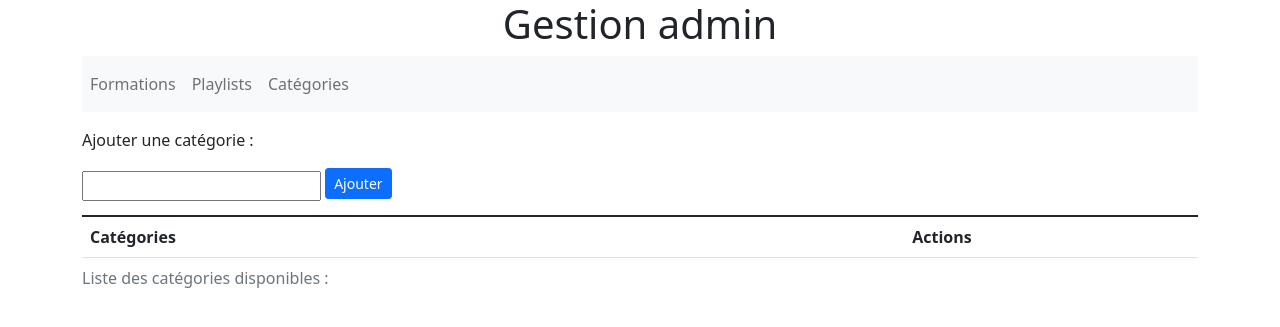
After one commit to Jossua91/mediatekformation, a Symfony app: template templates/pages/admin/categories/categories.html.twig in a window 1280 px wide. The commit adds this page. Shown: the top 327 px of the page. Run offline with Twig, Linux system fonts and the light colour scheme; the template is opened without the code that fills it, so the values that code supplies are empty; some libraries are stand-ins or nearby versions.

Commit message:
(M2) Tâche 3 : gérer les catégories (3h)

```diff
--- a/templates/baseadmin.html.twig
+++ b/templates/baseadmin.html.twig
@@ -19,7 +19,7 @@
                   <a class="nav-link" href="{{ path('admin.playlists') }}">Playlists</a>
                 </li>
                 <li class="nav-item">
-                  <a class="nav-link" href="">Catégories</a>
+                  <a class="nav-link" href="{{ path('admin.categories') }}">Catégories</a>
                 </li>
               </ul>
             </div>
--- /dev/null
+++ b/templates/pages/admin/categories/categories.html.twig
@@ -0,0 +1,52 @@
+{% extends "baseadmin.html.twig" %}
+{% block body %}
+    <div>
+        <p class="mt-3">Ajouter une catégorie :</p>
+        <form class="form-inline mt-1" method="POST" action="{{ path('admin.categories.add') }}">
+            <div class="form-group mr-1 mb-2">
+                <input type="text" class="sm" name="name" required>
+                <button type="submit" class="btn btn-primary mb-2 btn-sm">Ajouter</button>
+            </div>
+        </form>
+    </div>
+
+    {% for message in app.flashes('success') %}
+        <div class="alert alert-success">{{ message }}</div>
+    {% endfor %}
+
+    {% for message in app.flashes('error') %}
+        <div class="alert alert-danger">{{ message }}</div>
+    {% endfor %}
+
+    <table class="table table-striped">
+        <caption>Liste des catégories disponibles :</caption>
+        <thead>
+            <tr>
+                <th class="text-left align-top" scope="col">
+                    Catégories
+                </th>
+                <th class="text-center align-top" scope="col">
+                    Actions
+                    &nbsp;
+                </th>
+            </tr>
+        </thead>
+        <tbody>
+            <!-- boucle sur les categories -->
+            {% if categories|length > 0 %}
+                {% for categorie in categories %}
+                    <tr class="align-middle">
+                        <td>
+                            <h5 class="text-info">
+                                {{ categorie.name }}
+                            </h5>
+                        </td>
+                        <td class="text-center">
+                           <a href="{{ path('admin.categories.delete', {id:categorie.id}) }}" class="btn btn-danger" onclick="return confirm('Êtes-vous sûr de vouloir supprimer {{ categorie.name }} ?')">Supprimer</a>
+                        </td>
+                    </tr>
+                {% endfor %}
+            {% endif %}
+        </tbody>
+    </table>
+{% endblock %}
```
Also changed, not shown: src/Controller/admin/AdminCategoriesController.php (added, +86 -0 lines).
